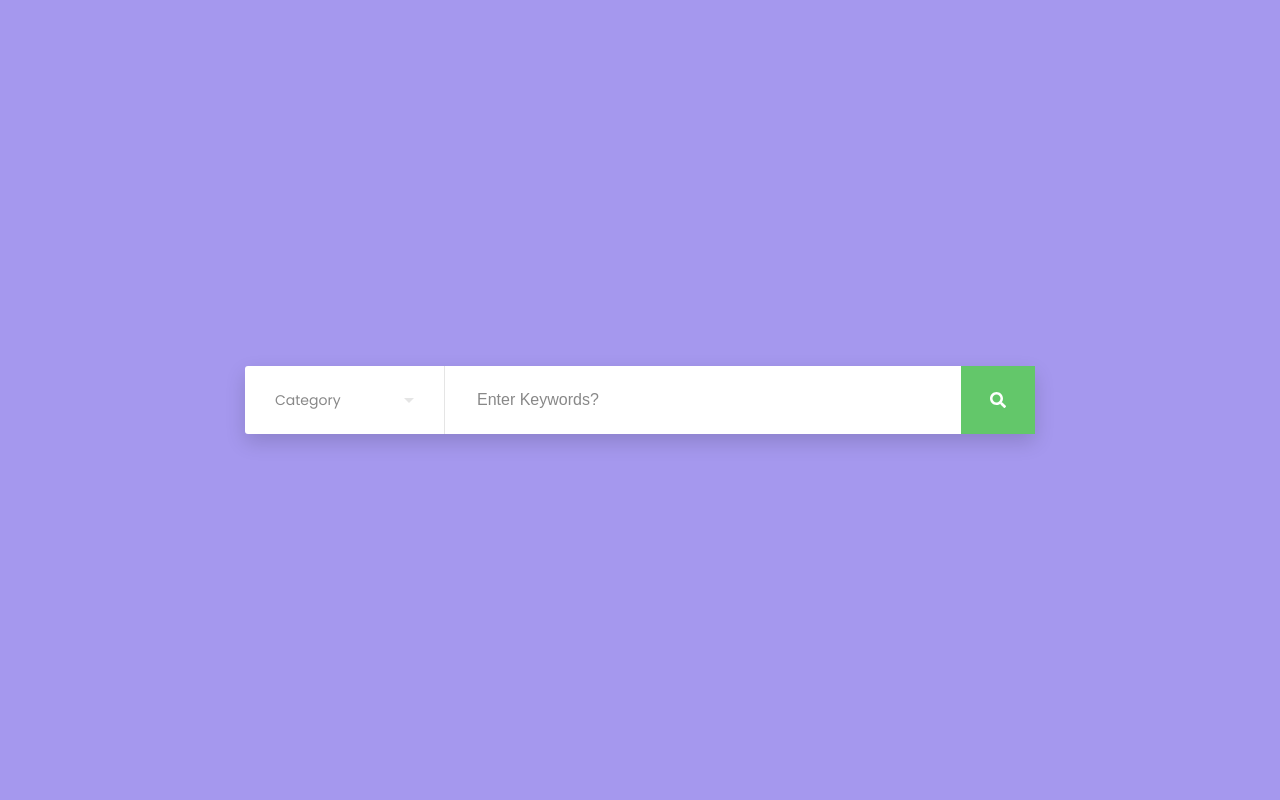
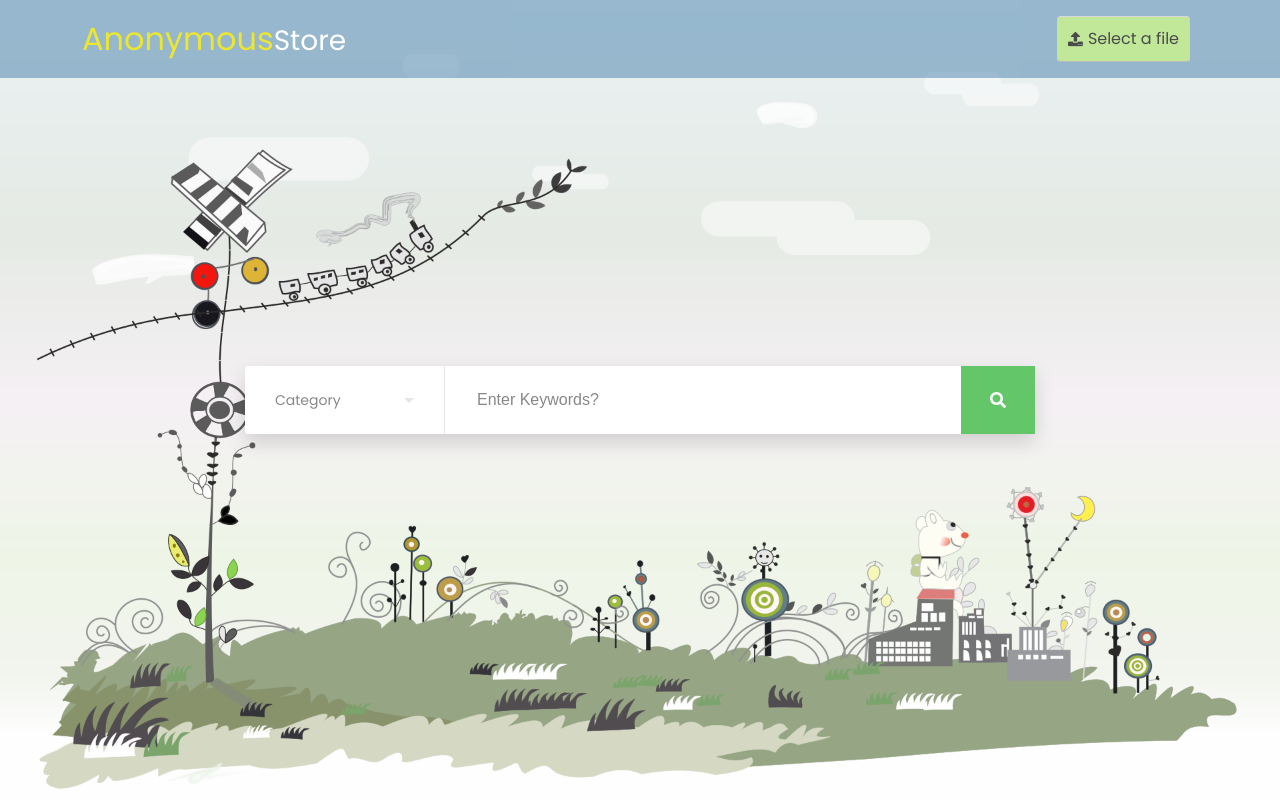
Before and after one commit to Gurupada-Chakraborty/flask_store, a Flask app: page / in a window 1280 px wide. Run offline with Flask 2, Linux system fonts and the light colour scheme; some libraries are stand-ins or nearby versions.

Commit message:
frontend UI/UX changes

```diff
--- a/application/static/css/main.css
+++ b/application/static/css/main.css
@@ -814,17 +814,89 @@ legend {
   min-height: 100vh;
   display: -ms-flexbox;
   display: flex;
+  flex-direction: column;
   -ms-flex-pack: center;
       justify-content: center;
   -ms-flex-align: center;
       align-items: center;
   font-family: 'Poppins', sans-serif;
-  background-color: #a598ee;
+  background-image: url('../images/abstract-1264071.png');
   background-size: cover;
   background-position: center center;
   padding: 15px;
 }
 
+.navbar-scroll .nav-link,
+.navbar-scroll .navbar-toggler-icon,
+.navbar-scroll .navbar-brand {
+  color: #fff;
+}
+
+.file {
+  position: relative;
+  display: flex;
+  justify-content: center;
+  align-items: center;
+}
+
+.buttonele {
+    position: relative;
+    display: flex;
+    justify-content: center;
+    align-items: center;
+}
+
+.file > input[type='file'] {
+  display: none
+}
+
+.file > label {
+  font-size: 1rem;
+  font-weight: 300;
+  cursor: pointer;
+  outline: 0;
+  user-select: none;
+  border-color: rgb(216, 216, 216) rgb(209, 209, 209) rgb(186, 186, 186);
+  border-style: solid;
+  border-radius: 4px;
+  border-width: 1px;
+  background-color: hsl(0, 0%, 100%);
+  color: hsl(0, 0%, 29%);
+  padding-left: 10px;
+  padding-right: 10px;
+  padding-top: 10px;
+  padding-bottom: 10px;
+  display: flex;
+  justify-content: center;
+  align-items: center;
+}
+
+.file > label:hover {
+  border-color: hsl(0, 0%, 21%);
+}
+
+.file > label:active {
+  background-color: hsl(0, 0%, 96%);
+}
+
+.file > label > i {
+  padding-right: 5px;
+}
+
+/* .s003 fieldset {
+  display: -ms-flexbox;
+  display: flex;
+  width: 20%;
+  -ms-flex-pack: justify;
+      justify-content: space-between;
+  -ms-flex-align: center;
+      align-items: center;
+  box-shadow: 0px 8px 20px 0px rgba(0, 0, 0, 0.15);
+  border-radius: 3px;
+  height : 34px;
+  background: transparent;
+  margin-top: 10px;
+} */
 .s003 form {
   width: 100%;
   max-width: 790px;
--- a/application/templates/index.html
+++ b/application/templates/index.html
@@ -4,11 +4,68 @@
     <meta name="viewport" content="width=device-width, initial-scale=1" />
     <meta http-equiv="X-UA-Compatible" content="IE=edge" />
     <meta name="author" content="colorlib.com">
+    <link rel="stylesheet" href="https://stackpath.bootstrapcdn.com/font-awesome/4.7.0/css/font-awesome.min.css" integrity="sha384-wvfXpqpZZVQGK6TAh5PVlGOfQNHSoD2xbE+QkPxCAFlNEevoEH3Sl0sibVcOQVnN" crossorigin="anonymous">
+    <link href="https://cdn.jsdelivr.net/npm/bootstrap@5.2.0/dist/css/bootstrap.min.css" rel="stylesheet" integrity="sha384-gH2yIJqKdNHPEq0n4Mqa/HGKIhSkIHeL5AyhkYV8i59U5AR6csBvApHHNl/vI1Bx" crossorigin="anonymous">
     <link href="https://fonts.googleapis.com/css?family=Poppins" rel="stylesheet" />
     <link href="{{url_for ('static', filename='css/main.css')}}" rel="stylesheet" />
   </head>
   <body>
     <div class="s003">
+      <header>
+        <!-- Navbar -->
+        <nav class="navbar navbar-expand-lg navbar-light fixed-top mask-custom shadow-0" style="background-color: #1a629666">
+          <div class="container">
+            <a class="navbar-brand m-auto" href="#!"><span style="color: #ece630;font-size: 32px; font-weight: 200;">Anonymous</span><span style="color: #fff;font-size: 28px;">Store</span></a>
+            <button class="navbar-toggler" type="button" data-bs-toggle="collapse"
+              data-bs-target="#navbarSupportedContent" aria-controls="navbarSupportedContent" aria-expanded="true"
+              aria-label="Toggle navigation">
+              <i class="fa fa-bars"></i>
+            </button>
+            <div class="collapse navbar-collapse" id="navbarSupportedContent">
+              <ul class="navbar-nav ms-auto">
+                <li class="nav-item">
+                  <a class="nav-link">
+                  <div class='file' >
+                    <label for='input-file'  style="background: rgb(193, 232, 153);">
+                      <i class="fa fa-upload" aria-hidden="true"></i>Select a file
+                    </label>
+                    <input id='input-file' type='file' accept=".csv"/>
+                  </div>
+                </a>
+                  <!-- <a class="nav-link" href="#!">
+                    <i class="fas fa-shopping-cart"></i>
+                  </a> -->
+                </li>
+                <li class="nav-item" id="sub">
+                  <!-- <a class="nav-link" href="#!">
+                    <i class="fab fa-twitter"></i>
+                  </a> -->
+                  <a class="nav-link">
+                    <div class="buttonele">
+                  <button class="btn btn-success" style="padding: 10px;">
+                    Submit
+                  </button>
+                </div>
+                </a>
+                </li>
+              </ul>
+            </div>
+          </div>
+        </nav>
+        <!-- Navbar -->
+
+        <!--Section: Design Block-->
+        <section>
+          <!-- Intro -->
+          <!-- <div id="intro" class="bg-image vh-100" style="
+                background-image: url('https://mdbootstrap.com/img/Photos/new-templates/psychologist/img1.jpg');
+              ">
+            <div class="mask" style="background-color: rgba(250, 182, 162, 0.15);"></div>
+          </div> -->
+          <!-- Intro -->
+        </section>
+        <!--Section: Design Block-->
+      </header>
       <form>
         <div class="inner-form">
           <div class="input-field first-wrap">
@@ -37,7 +94,32 @@
           </div>
         </div>
       </form>
-    </div>
+            <!-- <fieldset style="padding-top: 5px;">
+              <input type="file" name="File Upload" id="txtFileUpload" accept=".csv" />
+            </fieldset> -->
+            <!-- <div class="row">
+              <div class="col mt-3">
+                <div class='file' >
+                  <label for='input-file'  style="background: rgb(193, 232, 153);">
+                    <i class="fa fa-upload" aria-hidden="true"></i>Select a file
+                  </label>
+                  <input id='input-file' type='file' accept=".csv"/>
+                </div>
+          </div>
+          </div>
+          <div class="row">
+          <div class="col mt-3"  id="sub">
+          <div class="btn btn-success">
+            Submit
+          </div>
+          </div>
+          </div> -->
+        </div>
+
+      </div>
+    <!-- JavaScript Bundle with Popper -->
+    <script src="https://ajax.googleapis.com/ajax/libs/jquery/2.1.1/jquery.min.js"></script>
+    <script src="https://cdn.jsdelivr.net/npm/bootstrap@5.2.0/dist/js/bootstrap.bundle.min.js" integrity="sha384-A3rJD856KowSb7dwlZdYEkO39Gagi7vIsF0jrRAoQmDKKtQBHUuLZ9AsSv4jD4Xa" crossorigin="anonymous"></script>
     <script src="{{url_for ('static', filename='js/extention/choices.js')}}"></script>
     <script>
       const choices = new Choices('[data-trigger]',
@@ -45,7 +127,15 @@
         searchEnabled: false,
         itemSelectText: '',
       });
+      $('#sub').hide();
+      $('#input-file').change(function() {
+      var i = $(this).prev('label').clone();
+      var file = $('#input-file')[0].files[0].name;
+      $(this).prev('label').text(file);
+      $('#sub').show();
+});
 
     </script>
+    <!-- JavaScript Bundle with Popper -->
   </body><!-- This templates was made by Colorlib (https://colorlib.com) -->
 </html>
```
Also changed, not shown: application/static/images/abstract-1264071.png (added).
